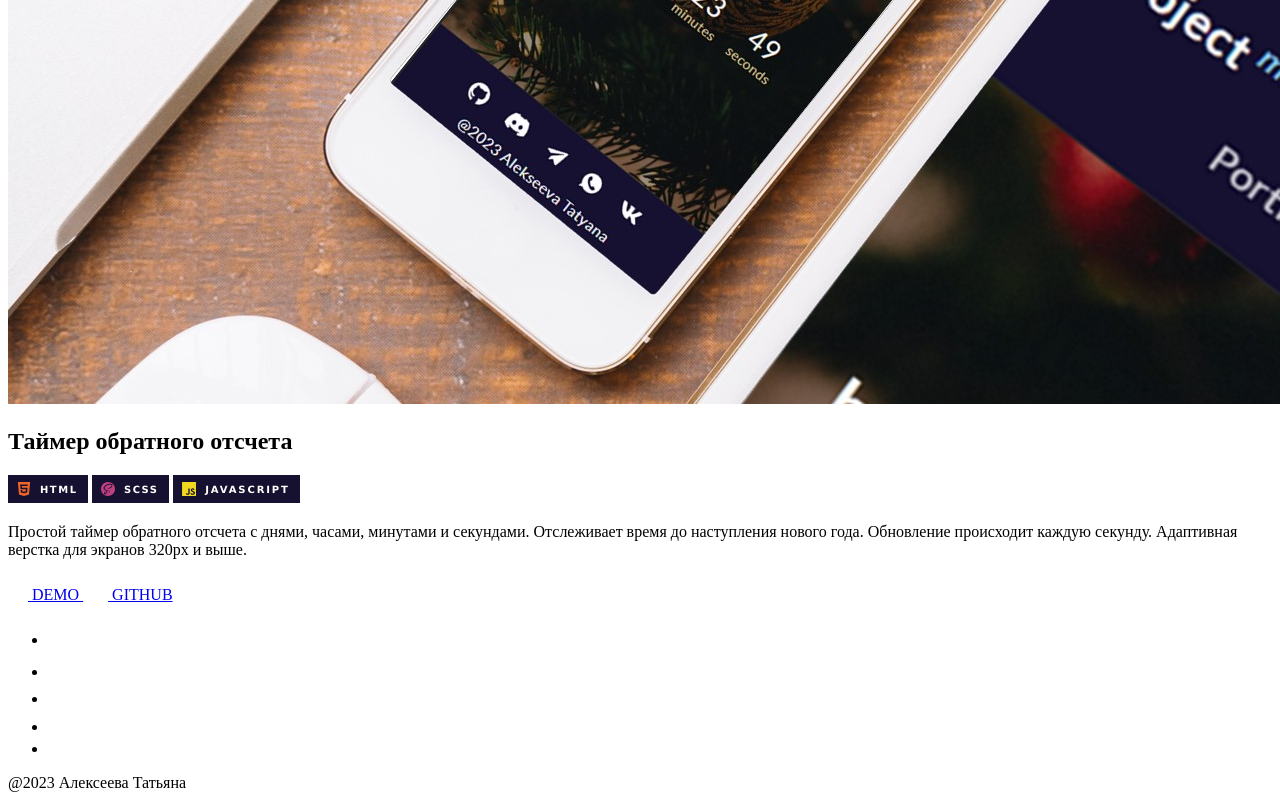
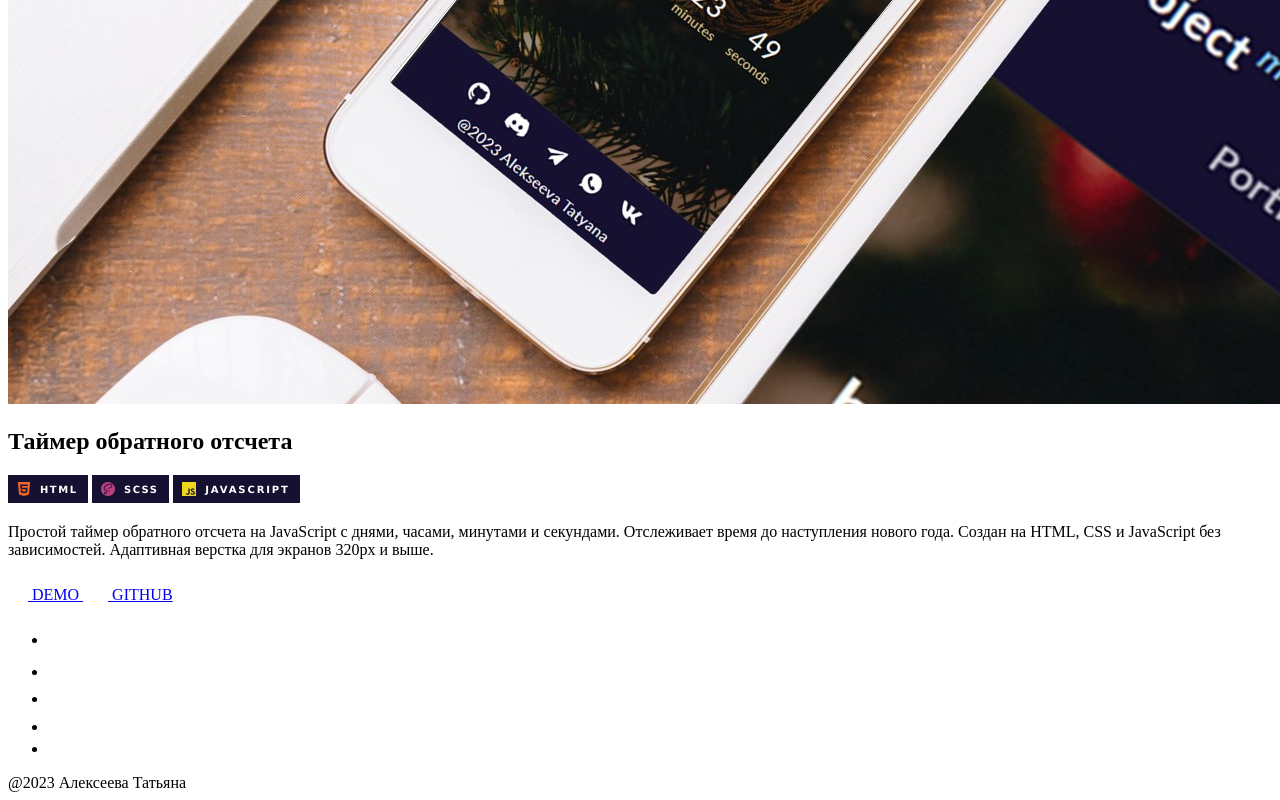
Before and after one commit to alekseeva-t-v/countdown-new-year, a website with bundled scripts: page src/html/about.html in a window 1280 px wide. Shown: the part 2958-3758 px from the top of the page. Built offline with nearby package versions, Linux system fonts and the light colour scheme; files whose address does not match are found by name; a web font is replaced by a local one.

Commit message:
fix: edit project description

```diff
--- a/src/html/blocks/about-project.html
+++ b/src/html/blocks/about-project.html
@@ -29,7 +29,7 @@
           <img src="./img/svg/java-script-badge.svg"/>
         </div>
         <div class="about__text">
-          <p class="lng-about-project">Простой таймер обратного отсчета с днями, часами, минутами и секундами. Отслеживает время до наступления нового года. Обновление происходит каждую секунду. Адаптивная верстка для экранов 320px и выше.</p>
+          <p class="lng-about-project">Простой таймер обратного отсчета на JavaScript с днями, часами, минутами и секундами. Отслеживает время до наступления нового года. Создан на HTML, CSS и JavaScript без зависимостей. Адаптивная верстка для экранов 320px и выше.</p>
         </div>
         <div class="about__btn-list">
           <a href="./index.html" class="btn">
```
Also changed, not shown: docs/about.html (+1 -1 lines).
